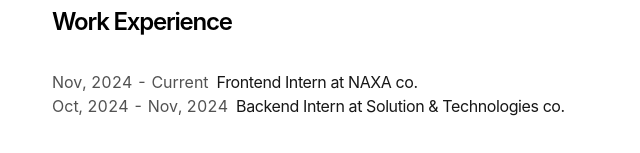
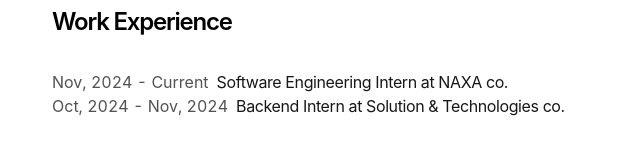
Before and after one commit to nobu-h-o/portfolio2025, a Next.js app: page /experience in a window 1280 px wide. Shown: the part 130-283 px from the top of the page, without its empty margins (300-940 px from the left). Built offline with nearby package versions, Linux system fonts and the light colour scheme.

Commit message:
Update page.tsx

```diff
--- a/app/experience/page.tsx
+++ b/app/experience/page.tsx
@@ -12,7 +12,7 @@
                     Nov, 2024 - Current
                 </p>
                 <p className="text-neutral-900 dark:text-neutral-100 tracking-tight">
-                    Frontend Intern at NAXA co.
+                    Software Engineering Intern at NAXA co.
                 </p>
             </div>
             <div className="w-full flex flex-col md:flex-row space-x-0 md:space-x-2">
```
